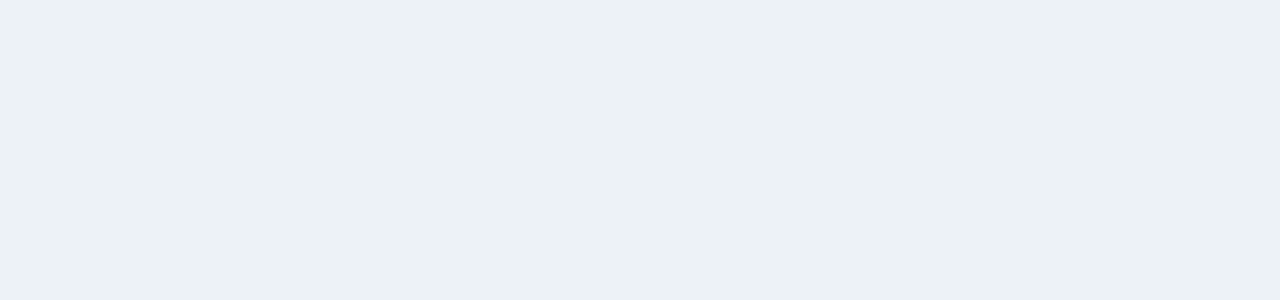
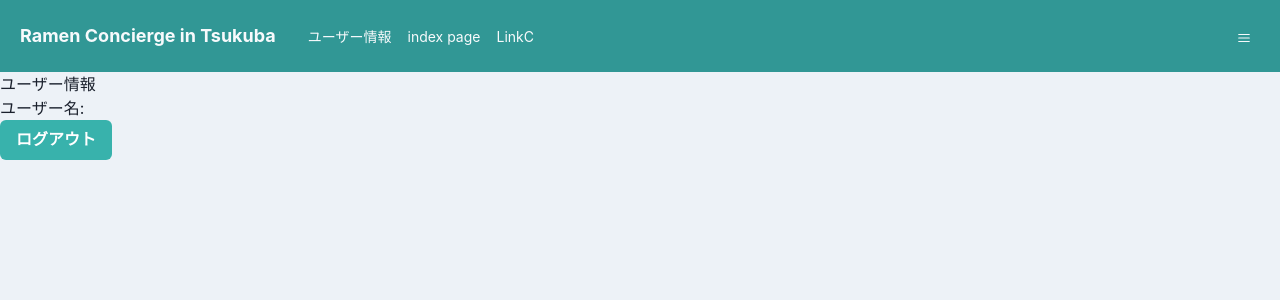
Before and after one commit to taigamur/ramen_suggestion_go, a React (Create React App) app in the folder react_app/: page /user/info in a window 1280 px wide. Shown: the top 300 px of the page. Built offline with nearby package versions, Linux system fonts and the light colour scheme.

Commit message:
cookie 対応

```diff
--- a/react_app/package.json
+++ b/react_app/package.json
@@ -13,6 +13,7 @@
     "axios": "^0.21.4",
     "framer-motion": "^3.3.0",
     "react": "^17.0.1",
+    "react-cookie": "^4.1.1",
     "react-dom": "^17.0.1",
     "react-router-dom": "^5.2.0",
     "react-scripts": "^5.0.1",
--- a/react_app/src/components/atoms/button/HeaderListButton.tsx
+++ b/react_app/src/components/atoms/button/HeaderListButton.tsx
@@ -13,7 +13,7 @@ export const HeaderListButton: VFC<Props> = memo((props) => {
             aria-label="menu-button"
             icon={<HamburgerIcon/>}
             size="sm" variant="unstyled"
-            display={{base: "block", md: "none"}}
+            display={{base: "block", md: "block"}}
             onClick={onOpen}
         />
     );
--- a/react_app/src/components/molecules/HeaderMenuDrawer.tsx
+++ b/react_app/src/components/molecules/HeaderMenuDrawer.tsx
@@ -19,10 +19,10 @@ export const HeaderMenuDrawer: VFC<Props> = memo((props) => {
                 <DrawerContent>
                     <DrawerBody p={0} bg="gray.100">
                         <Button w="100%" onClick={onClickA}>
-                            Page1
+                            ユーザー情報
                         </Button>
                         <Button w="100%" onClick={onClickB}>
-                            Page2
+                            Index
                         </Button>
                         <Button w="100%" onClick={onClickC}>
                             Page3
--- a/react_app/src/components/organisms/Header.tsx
+++ b/react_app/src/components/organisms/Header.tsx
@@ -11,8 +11,9 @@ export const Header: VFC = memo(() => {
 
     const history = useHistory();
     const onClickHome = useCallback(() => history.push("/home"), []);
-    const onClickA = useCallback(() => history.push("/"), []);
-    const onClickB = useCallback(() => history.push("/home"), []);
+
+    const onClickA = useCallback(() => history.push("/user/info"), []);
+    const onClickB = useCallback(() => history.push("/index"), []);
     const onClickC = useCallback(() => history.push("/index"), []);
 
 
@@ -26,10 +27,10 @@ export const Header: VFC = memo(() => {
                 </Flex>
                 <Flex align="center" fontSize="sm" flexGrow={2} display={{base: "none", md:"flex"}}>
                     <Box pr={4}>
-                        <Link>LinkA</Link>
+                        <Link href='/user/info'>ユーザー情報</Link>
                     </Box>
                     <Box pr={4}>
-                        <Link>LinkB</Link>
+                        <Link href='/index'>index page</Link>
                     </Box>
                     <Link>LinkC</Link>
                 </Flex>
--- a/react_app/src/components/pages/Index.tsx
+++ b/react_app/src/components/pages/Index.tsx
@@ -1,5 +1,15 @@
 import {memo, VFC} from "react"
+import { useLoginUser } from "../../hooks/useLoginUser";
 
 export const Index: VFC = memo(() => {
-    return <p>Indexページです。</p>;
+
+    const { loginUser } = useLoginUser();
+
+    return(
+        <>
+            <p>Indexページです。</p>
+            <p>{loginUser?.name}さん</p>
+        </>
+
+    );
 });
--- a/react_app/src/components/pages/Login.tsx
+++ b/react_app/src/components/pages/Login.tsx
@@ -1,10 +1,11 @@
-import {memo, VFC, useState, ChangeEvent} from "react"
+import {memo, VFC, useState, ChangeEvent, useEffect } from "react"
 import { Box, Divider, Flex, Heading, Input, Stack } from "@chakra-ui/react"
 import { PrimaryButton} from "../atoms/button/PrimaryButton"
 import axios from "axios";
 import { useHistory } from "react-router-dom";
 import { useMessage } from "../../hooks/useMessage";
 import { useLoginUser } from "../../hooks/useLoginUser";
+import { useCookies } from "react-cookie";
 
 
 export const Login: VFC = memo(() => {
@@ -13,12 +14,26 @@ export const Login: VFC = memo(() => {
 
     const { setLoginUser } = useLoginUser();
 
+    const { loginUser } = useLoginUser();
+
     const [loading, setLoading] = useState(false)
 
     const [userName, setUserName] = useState("")
     const [password, setPassword] = useState("")
     const onChangeUserName = (e: ChangeEvent<HTMLInputElement>) => setUserName(e.target.value);
     const onChangePassword = (e: ChangeEvent<HTMLInputElement>) => setPassword(e.target.value);
+
+    const [cookies, setCookie] = useCookies();
+
+    // if()
+    useEffect(() => {
+            if(cookies.user !== undefined){
+            console.log(cookies)
+            console.log("cookieがありました")
+            setLoginUser(cookies.user)
+            history.push("/home");
+            }
+    });
 
     const LoginRequest = () => {
         setLoading(true);
@@ -32,6 +47,7 @@ export const Login: VFC = memo(() => {
                 console.log(res.data)
                 showMessage({title: "ログインしました", status: "success"});
                 setLoading(false);
+                setCookie('user', res.data)
                 history.push("/home");
             }
         }).catch((res) => {
--- /dev/null
+++ b/react_app/src/components/pages/UserInfo.tsx
@@ -0,0 +1,31 @@
+import {memo, VFC} from "react"
+import { useCookies } from "react-cookie";
+import { useHistory } from "react-router-dom";
+import { useLoginUser } from "../../hooks/useLoginUser";
+import { useMessage } from "../../hooks/useMessage";
+import { PrimaryButton } from "../atoms/button/PrimaryButton";
+
+export const UserInfo: VFC = memo(() => {
+
+    const history = useHistory()
+    const { loginUser } = useLoginUser();
+
+    const [,,removeCookie ] = useCookies();
+
+    const { showMessage } = useMessage();
+
+    const onClick = () => {
+        removeCookie("user")
+        showMessage({title: "ログアウトしました", status:"success"})
+        history.push("/login")
+    }
+
+    return(
+        <>
+            <p>ユーザー情報</p>
+            <p>ユーザー名: {loginUser?.name}</p>
+
+            <PrimaryButton onClick={onClick}>ログアウト</PrimaryButton>
+        </>
+    )
+});
--- a/react_app/src/index.tsx
+++ b/react_app/src/index.tsx
@@ -1,11 +1,14 @@
 import { StrictMode } from "react";
 import ReactDom from "react-dom";
+import { CookiesProvider } from "react-cookie";
 
 import App from "./App";
 
 ReactDom.render(
   <StrictMode>
-    <App />
+    <CookiesProvider>
+      <App />
+    </CookiesProvider>
   </StrictMode>,
   document.getElementById("root")
 );
--- a/react_app/src/providers/LoginUserProvider.tsx
+++ b/react_app/src/providers/LoginUserProvider.tsx
@@ -1,6 +1,7 @@
 import { createContext, ReactNode, SetStateAction, Dispatch, useState } from "react";
 
 import { User } from "../types/user";
+import { useCookies } from "react-cookie"
 
 
 type LoginUser = User
@@ -14,9 +15,12 @@ export const LoginUserContext = createContext<LoginUserContextType>(
     {} as LoginUserContextType
 );
 
+
+
 export const LoginUserProvider = (props: {children : ReactNode}) => {
     const { children } = props;
     const [ loginUser, setLoginUser ] = useState<LoginUser | null>(null);
+
     return (
         <LoginUserContext.Provider value={{ loginUser, setLoginUser}}>
             { children }
--- a/react_app/src/router/Router.tsx
+++ b/react_app/src/router/Router.tsx
@@ -9,6 +9,7 @@ import { Login } from "../components/pages/Login"
 import { Places } from "../components/pages/Places"
 import { UserIndex } from "../components/pages/UserIndex";
 import { LoginUserProvider } from "../providers/LoginUserProvider";
+import { UserInfo } from "../components/pages/UserInfo";
 
 export const Router = () => {
     return (
@@ -21,6 +22,7 @@ export const Router = () => {
                 <Route exact path="/signup"><Signup/></Route>
                 <Route exact path="/places"><HeaderLayout><Places/></HeaderLayout></Route>
                 <Route exact path="/user/index"><UserIndex/></Route>
+                <Route exact path="/user/info"><HeaderLayout><UserInfo /></HeaderLayout></Route>
             </LoginUserProvider>
             <Route path="*"><Page404 /></Route>
         </Switch>
```
Also changed, not shown: 1 other file (tests, documents, lock files or other folders).
